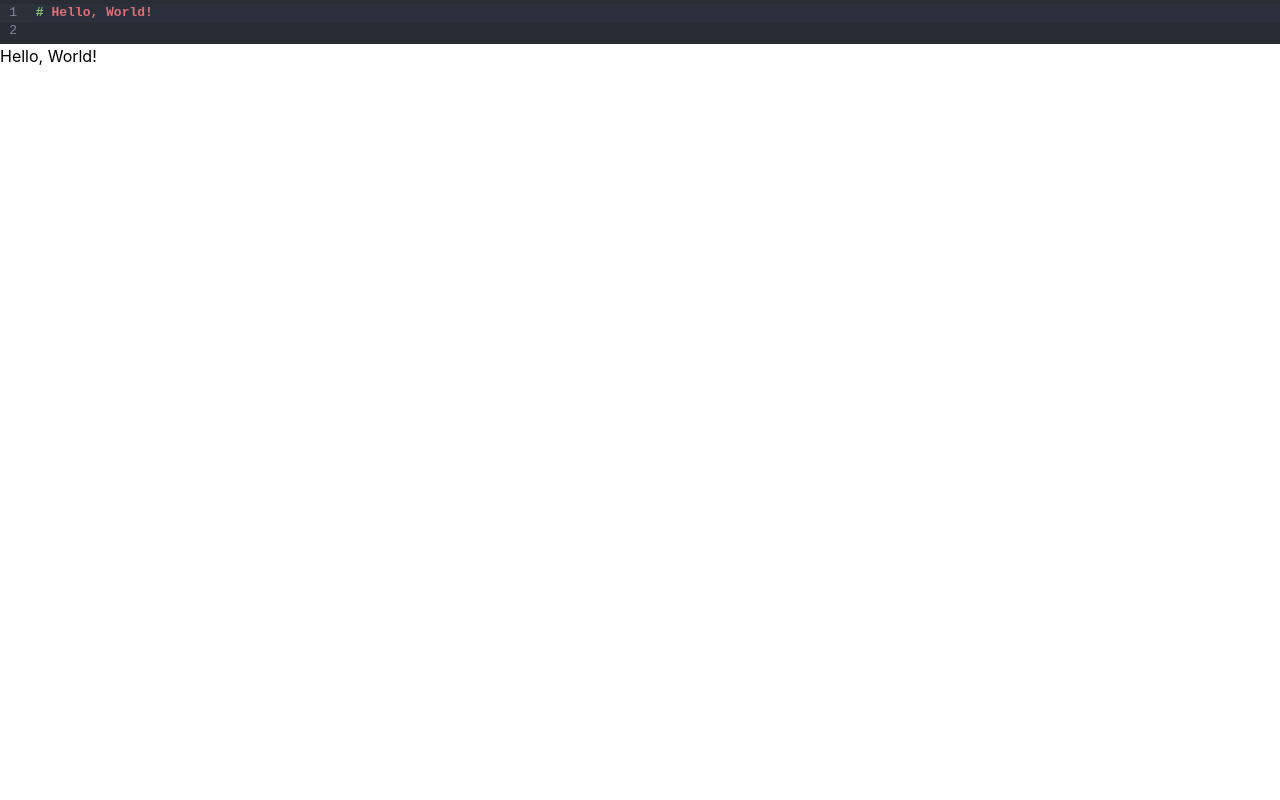
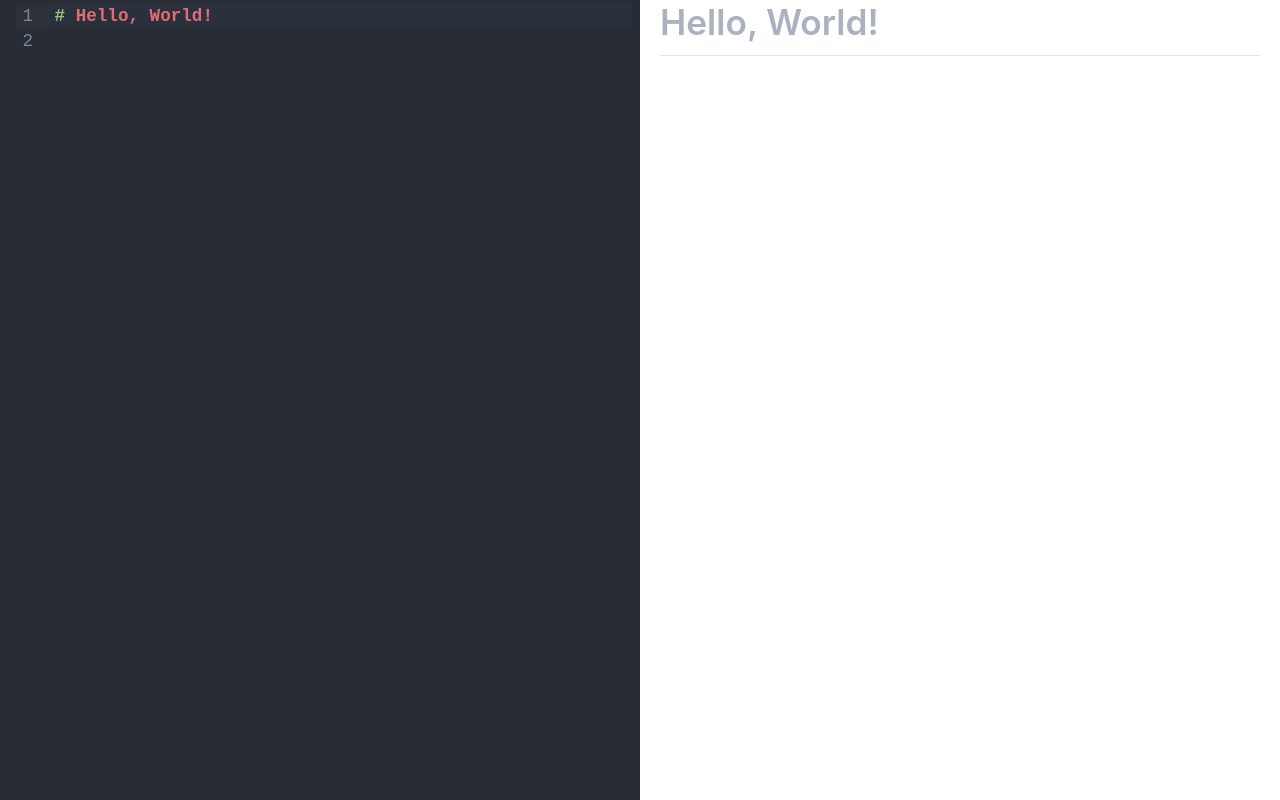
Before and after one commit to mikeleo03/Markdown-Editor, a React (Vite) app: page / in a window 1280 px wide. Built offline with nearby package versions, Linux system fonts and the light colour scheme.

Commit message:
fix : dom structure and ready to go!

```diff
--- a/src/App.tsx
+++ b/src/App.tsx
@@ -1,7 +1,7 @@
 import React, { useState, useCallback } from 'react'
 import Editor from './editor'
 import Preview from './preview'
-// import './app.css'
+import './app.css'
 
 const App: React.FC = () => {
   const [doc, setDoc] = useState<string>('# Hello, World!\n')
@@ -11,7 +11,7 @@ const App: React.FC = () => {
   }, [])
 
   return (
-    <div className="flex w-full">
+    <div className="app">
       <Editor onChange={handleDocChange} initialDoc={doc} />
       <Preview doc={doc} />
     </div>
--- a/src/editor.css
+++ b/src/editor.css
@@ -1,21 +1,20 @@
 .editor-wrapper {
     height: 100vh;
-    flex: 0 0 50%;
+    flex: 1 1 50%;
     overflow-y: auto;
     background-color: #282c34;
-    padding-top: 0.75rem;
     padding-right: 0.5rem;
 }
 
 .cm-line, .cm-lineNumbers, .cm-gutter, .cm-foldGutter, .cm-gutterElement {
     font-weight: 100;
-    font-size: 1.25rem;
+    font-size: 1.1rem;
 }
 
 .cm-lineNumbers {
     padding-left: 1rem;
 }
 
-::-webkit-scrollbar {
+/* ::-webkit-scrollbar {
     display: none;
-}
+} */
--- a/src/editor.tsx
+++ b/src/editor.tsx
@@ -1,6 +1,6 @@
 import React, { useCallback, useEffect } from 'react'
 import useCodeMirror from './use-codemirror'
-// import './editor.css';
+import './editor.css';
 import { EditorState } from '@codemirror/state'
 
 interface Props {
@@ -27,7 +27,7 @@ const Editor: React.FC<Props> = (props) => {
         }
     }, [editorView])
 
-    return <div className='w-1/2' ref={refContainer}></div>
+    return <div className='editor-wrapper' ref={refContainer}></div>
 }
 
 export default Editor
--- a/src/index.css
+++ b/src/index.css
@@ -9,6 +9,8 @@ body {
         sans-serif;
     -webkit-font-smoothing: antialiased;
     -moz-osx-font-smoothing: grayscale;
+    height: 100vh;
+    overflow: hidden;
 }
 
 code {
--- a/src/preview.css
+++ b/src/preview.css
@@ -1,12 +1,11 @@
 .preview.markdown-body {
-    flex: 0 0 50%;
-    overflow-y: scroll;
+    flex: 1 1 50%;
+    overflow-y: auto;
     height: 100vh;
     color: #abb2bf;
-    padding-top: 0.75rem;
     padding-left: 1.25rem;
-    padding-right: 5px;
-    font-size: 1.25rem;
+    padding-right: 1.25rem;
+    font-size: 1.1rem;
 }
 
 .preview.markdown-body pre {
--- a/src/preview.tsx
+++ b/src/preview.tsx
@@ -2,7 +2,7 @@ import React from 'react'
 import remarkGfm from 'remark-gfm'
 import { Prism as SyntaxHighlighter } from 'react-syntax-highlighter'
 import { prism } from 'react-syntax-highlighter/dist/esm/styles/prism'
-// import './preview.css'
+import './preview.css'
 import 'github-markdown-css/github-markdown.css'
 import ReactMarkdown from 'react-markdown'
 
@@ -11,7 +11,7 @@ interface Props {
 }
 
 const Preview: React.FC<Props> = (props) => {
-    return <div /* className='preview markdown-body' */ className='w-1/2'>
+    return <div className='preview markdown-body'>
         <ReactMarkdown
             children={props.doc}
             remarkPlugins={[remarkGfm]}
```
